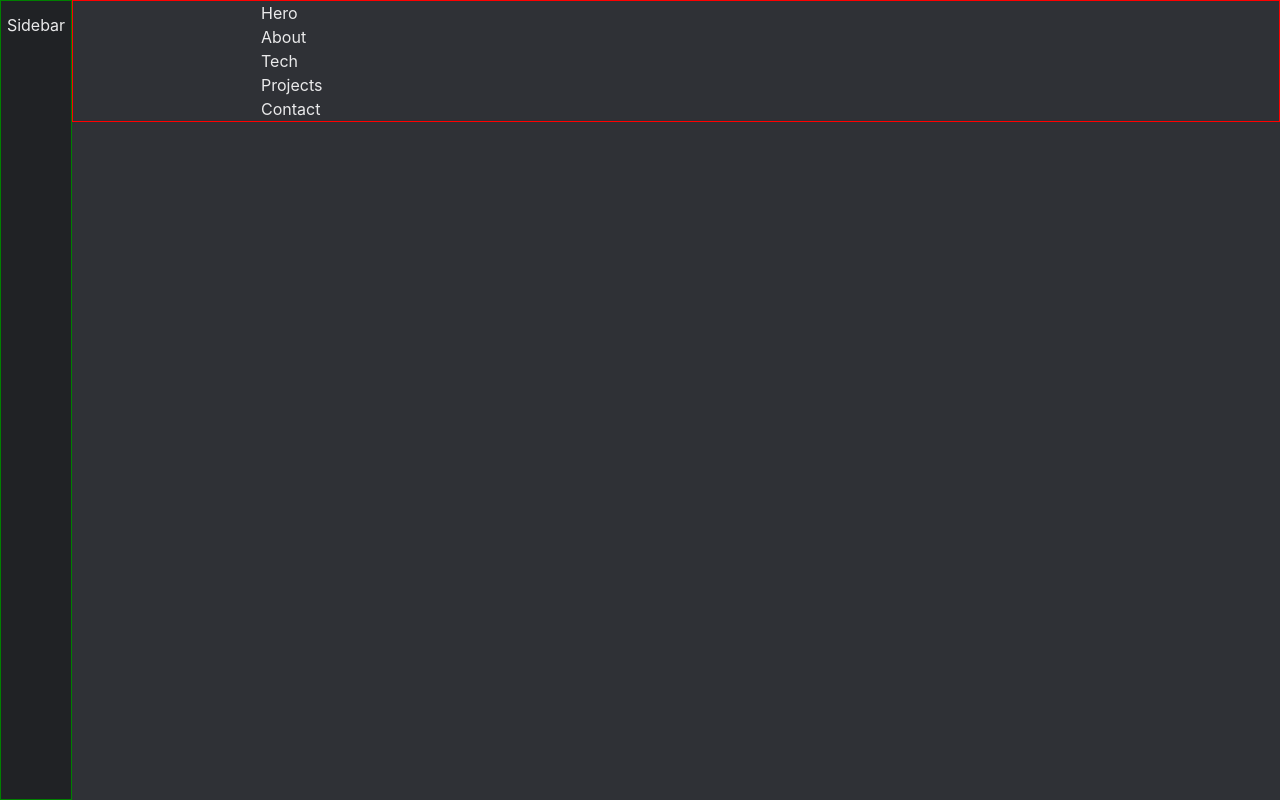
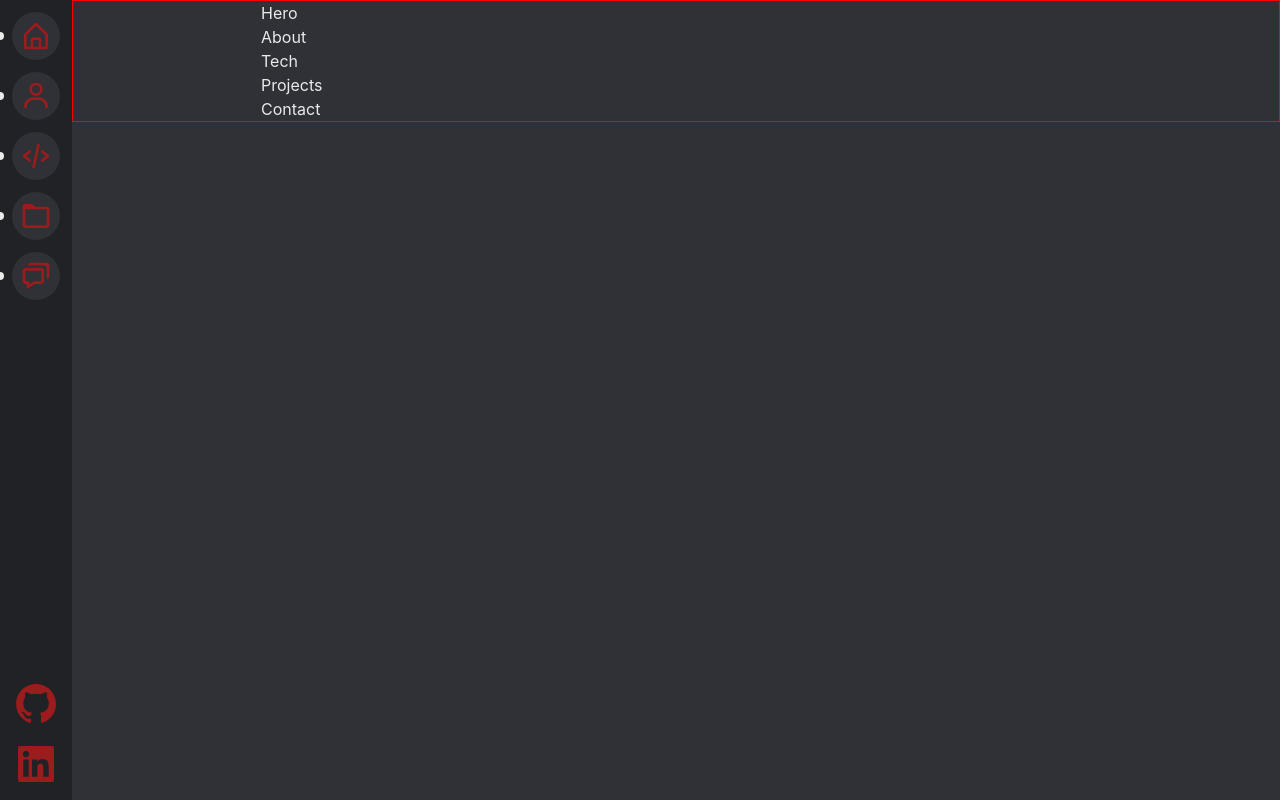
Before and after one commit to F3azy/portfolio, a React (Vite) app: page / in a window 1280 px wide. Built offline with nearby package versions, Linux system fonts and the light colour scheme.

Commit message:
finished the desktop sidebar need to add active section logic an make the navItem work for mobile

```diff
--- /dev/null
+++ b/src/components/NavItem.jsx
@@ -0,0 +1,55 @@
+import { Box, Center, Icon, Tooltip } from '@chakra-ui/react';
+import React, { useState } from 'react';
+
+const NavItem = ({id, title, icon}) => {
+    const [isHovering, setIsHovering] = useState(false);
+
+
+  return (
+      <Box p="0 12px" position="relative">
+        <Center>
+            <Tooltip
+            hasArrow
+            label={`${title}`}
+            placement='right'
+            bg="brand.dark.900"
+            color="brand.white"
+            m="0 0 0 16px"
+            p="4px 12px"
+            fontSize="20px"
+            borderRadius="6px"
+            >
+                <Center
+                w="48px"
+                h="48px"
+                bg="brand.dark.700"
+                borderRadius="24px"
+                color="brand.primary"
+                transition="border-radius 0.15s linear, background 0.2s linear, color 0.2s linear"
+                _hover={{
+                    borderRadius: "16px",
+                    bg: "brand.secondary",
+                    color: "brand.white",
+                    cursor: "pointer",
+                }}
+                onMouseEnter={()=> setIsHovering(true)}
+                onMouseLeave={() => setIsHovering(false)}
+                >
+                    <Icon as={icon} boxSize={8}/>
+                </Center>
+            </Tooltip>
+            <Box
+            w="8px"
+            h={isHovering ? "20px" : "8px"}
+            bg="brand.white"
+            borderRadius="full"
+            position="absolute"
+            left="-1"
+            transition="height 0.15s linear"
+            />
+        </Center>
+    </Box>
+  )
+};
+
+export default NavItem;
--- a/src/components/Sidebar.jsx
+++ b/src/components/Sidebar.jsx
@@ -1,14 +1,29 @@
 import React from 'react';
-import { Box, Flex } from '@chakra-ui/react';
+import { Box, Flex, Spacer } from '@chakra-ui/react';
+import { navLinks, socialLinks } from '../constants';
+import NavItem from './NavItem';
+import SocialLink from './SocialLink';
 
 
 const Sidebar = () => {
   return (
-    <Box w={"72px"} h="100vh" bg={"brand.dark.900"} p="12px 0" position="fixed" display={{base: "none", lg: "block"}} border={"1px solid green"}>
-      <Flex direction="column" align="center">
-        Sidebar
+    <Flex h="full" direction="column" justify="space-between" bg="brand.dark.900" p="12px 0" position="fixed" display={{base: "none", lg: "flex"}}>
+      <Flex as="nav" direction="column" rowGap="12px">
+        {navLinks.map((navLink) =>
+          <NavItem
+          key={navLink.id}
+          id={navLink.id}
+          title={navLink.title}
+          icon={navLink.icon}
+          />
+        )}
       </Flex>
-    </Box>
+      <Flex direction="column" rowGap="12px">
+        {socialLinks.map((socialLink) =>
+          <SocialLink key={socialLink.id} icon={socialLink.icon} url={socialLink.url} />
+        )}
+      </Flex>
+    </Flex>
   )
 };
 
--- /dev/null
+++ b/src/components/SocialLink.jsx
@@ -0,0 +1,24 @@
+import { Box, Center, Icon, Link } from '@chakra-ui/react';
+import React from 'react';
+
+const SocialLink = ({icon, url}) => {
+  return (
+    <Box p="0 12px" position="relative">
+        <Link href={url} isExternal>
+            <Center
+            color="brand.primary"
+            transition="color 0.5s ease, transform 0.5s ease"
+            _hover={{
+                color: "brand.secondary",
+                cursor: "pointer",
+                transform: "scale(1.2)",
+            }}
+            >
+                <Icon as={icon} boxSize="48px"/>
+            </Center>
+        </Link>
+    </Box>
+  )
+};
+
+export default SocialLink;
--- /dev/null
+++ b/src/constants/index.js
@@ -0,0 +1,56 @@
+import {
+    FrontEndIcon,
+    HeroAnimation,
+    HeroBG
+} from '../assets';
+
+import {
+    BiHomeAlt,
+    BiUser,
+    BiCodeAlt,
+    BiFolder,
+    BiChat,
+    BiLogoGithub,
+    BiLogoLinkedinSquare
+} from 'react-icons/bi';
+
+export const navLinks = [
+    {
+        id: "hero",
+        title: "Home",
+        icon: BiHomeAlt
+    },
+    {
+        id: "about",
+        title: "About",
+        icon: BiUser
+    },
+    {
+        id: "tech",
+        title: "Technologies",
+        icon: BiCodeAlt
+    },
+    {
+        id: "projects",
+        title: "Projects",
+        icon: BiFolder
+    },
+    {
+        id: "contact",
+        title: "Contact",
+        icon: BiChat
+    },
+];
+
+export const socialLinks = [
+    {
+        id: "github",
+        url: "https://github.com/F3azy",
+        icon: BiLogoGithub
+    },
+    {
+        id: "linkedIn",
+        url: "https://www.linkedin.com/in/fcarvelli/",
+        icon: BiLogoLinkedinSquare
+    },
+]
```
